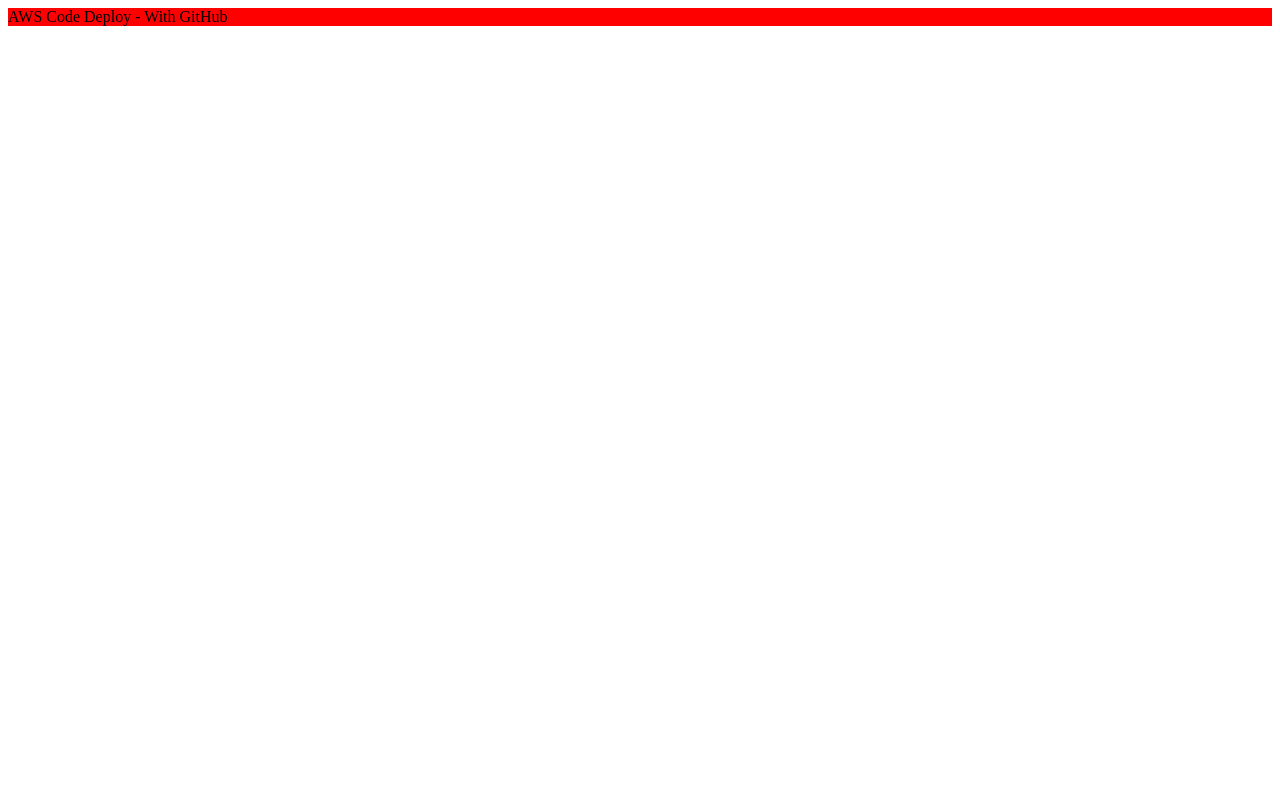
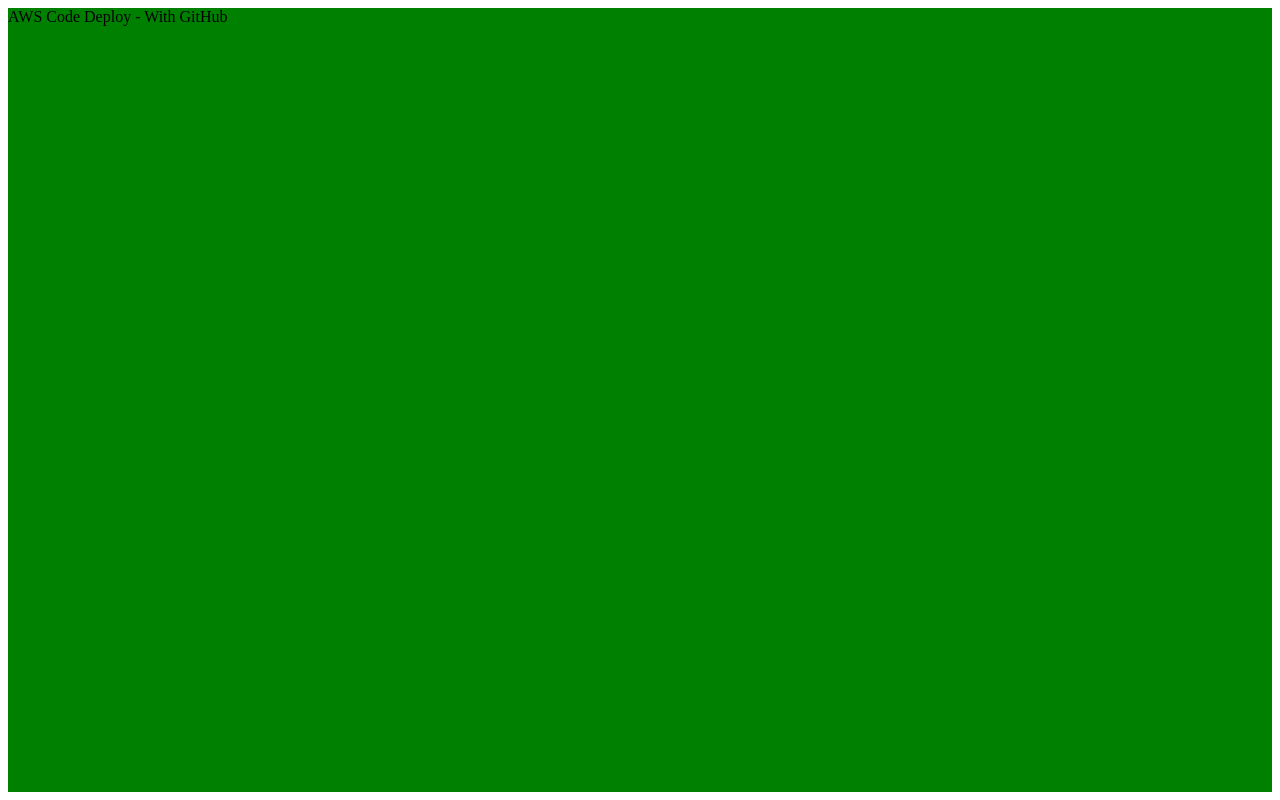
Before and after one commit to ankitp1288/GitHub-AWS-Demo, a plain HTML site: page index.html in a window 1280 px wide. Drawn offline with Linux system fonts and the light colour scheme.

Commit message:
Update index.html

```diff
--- a/index.html
+++ b/index.html
@@ -2,7 +2,9 @@
 <head>
 <style>
 .div-header {
-	background-color: red;
+	background-color: green;
+	height:100%;
+	width:100%;
 }
 </style>
 </head>
```
